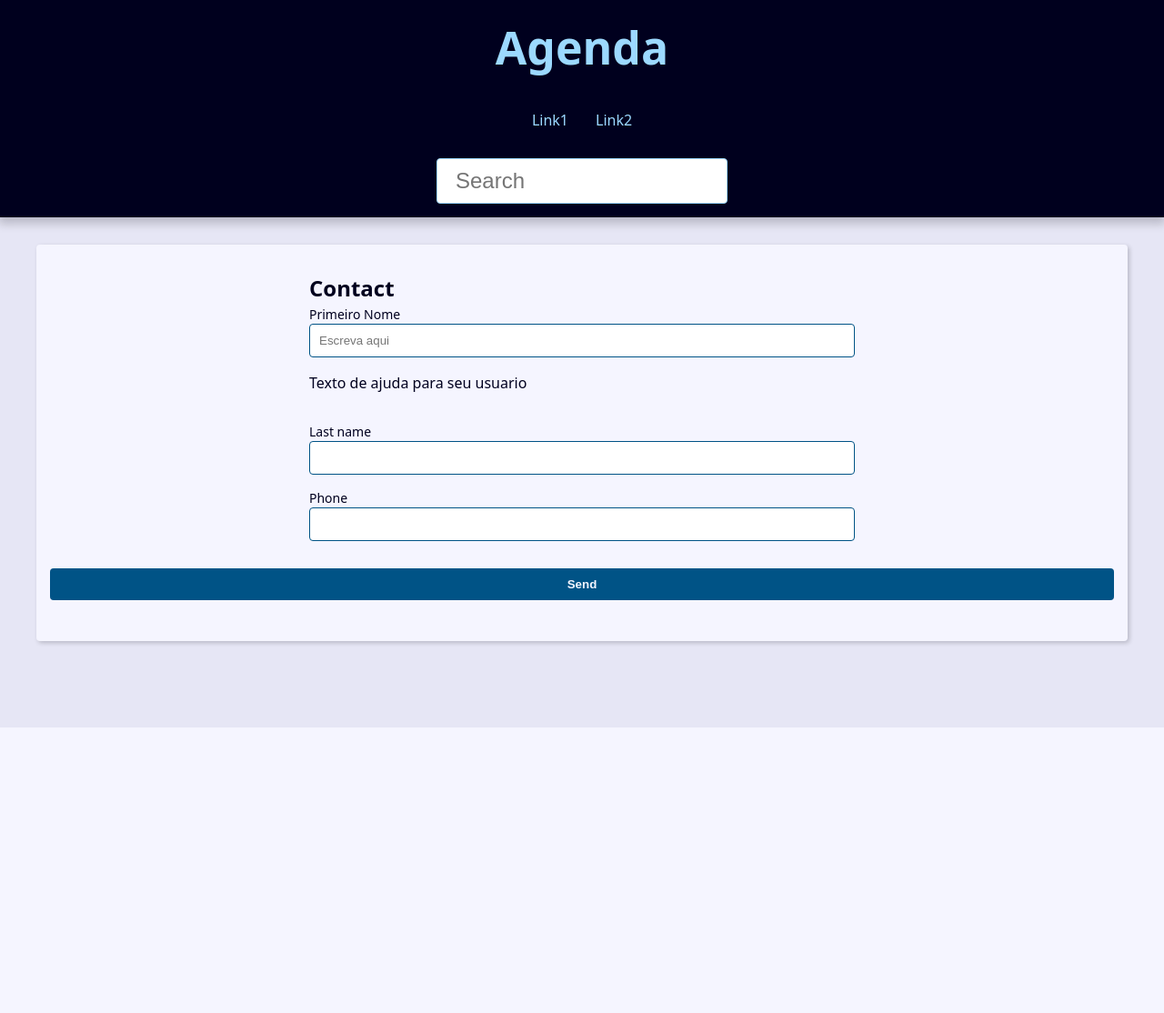
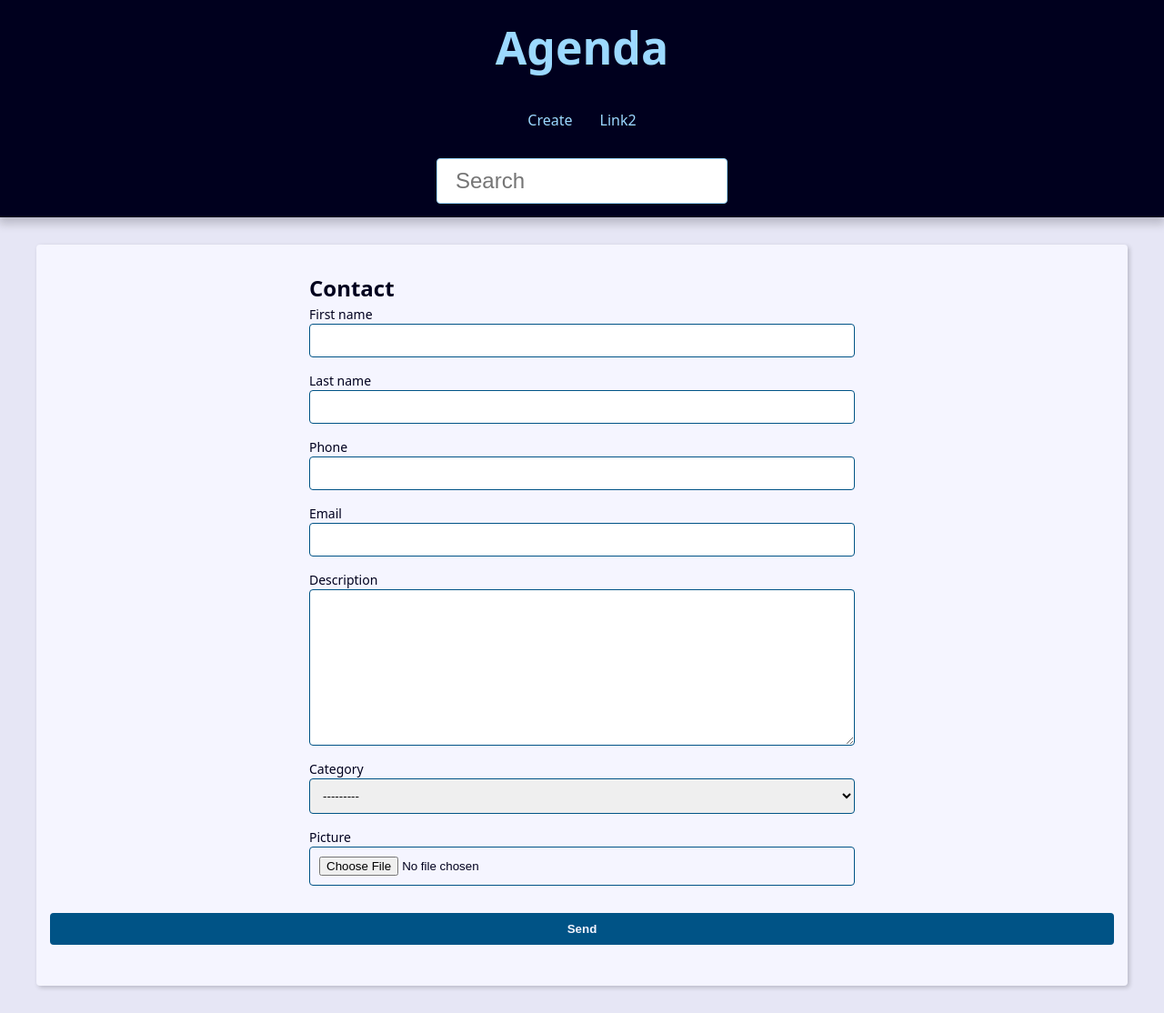
Before and after one commit to prazeresmath/projeto-agenda-django, a Django app: page /contact/create/ in a window 1280 px wide. Shown: the whole page at 91% size. Before the commit the page ends 800 px from the top, so only its background shows below. Run offline with Django 5.2, Linux system fonts and the light colour scheme; data that the repository does not hold is empty.

Commit message:
criação de metodos update e delete de usuarios

```diff
--- a/base_static/global/css/styles.css
+++ b/base_static/global/css/styles.css
@@ -312,3 +312,22 @@ svg {
   filter: brightness(80%);
   box-shadow: 0 0 5px var(--link-dark-color);
 }
+.contact-links {
+  margin-block: calc(var(--small-font-size) * 2);
+  display: flex;
+  align-items: center;
+  gap: 0 var(--spacing);
+}
+
+.btn-link {
+  font-size: var(--small-font-size);
+  text-decoration: none;
+  font-weight: bold;
+  padding: 1rem;
+  display: block;
+  line-height: var(--small-font-size);
+}
+
+.btn-delete {
+  background: tomato;
+}
--- a/base_templates/global/partials/_header.html
+++ b/base_templates/global/partials/_header.html
@@ -8,8 +8,8 @@
     <nav class="menu">
       <ul class="menu-list">
         <li class="menu-item">
-          <a href="" class="menu-link">
-            Link1
+          <a href="{% url "contact:create" %}" class="menu-link">
+            Create
           </a>
         </li>
         <li class="menu-item">
--- a/contact/forms.py
+++ b/contact/forms.py
@@ -3,36 +3,21 @@ from django.core.exceptions import ValidationError
 from . import models
 
 class ContactForm(forms.ModelForm):
-    first_name = forms.CharField(
-        widget=forms.TextInput(
+    picture = forms.ImageField(
+        widget=forms.FileInput(
             attrs={
-                'class': 'classe-a classe-b',
-                'placeholder': 'Escreva aqui',
+                'accept': 'image/*',
             }
-        ),
-        label='Primeiro Nome',
-        help_text='Texto de ajuda para seu usuario',
+        )
     )
-    def __init__(self, *args, **kwargs):
-        super().__init__(*args, **kwargs)
-
-        # self.fields['first_name'].widget.attrs.update({
-        #     'class': 'classe-a classe-b',
-        #     'placeholder': 'Escreva aqui',
-        # })
     class Meta:
         model = models.Contact
         fields = (
             'first_name', 'last_name', 'phone',
+            'email', 'description', 'category',
+            'picture',
         )
-        # widgets = {
-        #     'first_name': forms.TextInput(
-        #         attrs={
-        #             'class': 'classe-a classe-b',
-        #             'placeholder': 'Escreva aqui',
-        #         }
-        #     )
-        # }
+
 
     def clean(self):
         cleaned_data = self.cleaned_data
--- a/contact/templates/contact/create.html
+++ b/contact/templates/contact/create.html
@@ -6,7 +6,7 @@
     <h2>Contact</h2>
 
     <form
-      action="{% url "contact:create" %}"
+      action="{{ form_action }}"
       method="POST"
       enctype="multipart/form-data"
     >
@@ -23,6 +23,11 @@
         <p class="help_text">{{ field.help_text }}</p>
       {% endif %}
     </div>
+    {% if field.name == 'picture' and field.value.url %}
+    <div class="form-group">
+      <img src="{{ field.value.url }}" alt="">
+    </div>
+  {% endif %}
   {% endfor %}
 </div>
 
--- a/contact/urls.py
+++ b/contact/urls.py
@@ -11,4 +11,7 @@ urlpatterns = [
     # contact (CRUD)
     path('contact/<int:contact_id>/', views.contact, name='contact'),
     path('contact/create/', views.create, name='create'),
+    path('contact/<int:contact_id>/update/', views.update, name='update'),
+    path('contact/<int:contact_id>/delete/', views.delete, name='delete'),
+
 ]
--- a/contact/views/contact_forms.py
+++ b/contact/views/contact_forms.py
@@ -2,22 +2,76 @@ from django.core.paginator import Paginator
 from django.db.models import Q
 from django.shortcuts import get_object_or_404, redirect, render
 from django import forms
+from django.urls import reverse
 
+import contact
 from contact.forms import ContactForm
 from contact.models import Contact
 
 def create(request):
+    form_action = reverse('contact:create')
     context = {
-        'form': ContactForm()
+        'form': ContactForm(),
+        'form_action': form_action
     }
 
     if request.method == 'POST':
+        form = ContactForm(request.POST, request.FILES)
+
         context = {
-            'form': ContactForm(request.POST)
+            'form': form,
+            'form_action': form_action
         }
+
+        if form.is_valid():
+            contact = form.save()
+            return redirect('contact:update', contact_id=contact.pk) # type: ignore
 
     return render(
         request,
         'contact/create.html',
         context
     )
+
+def update(request, contact_id):
+    contact = get_object_or_404(Contact, pk=contact_id, show=True)
+    form_action = reverse('contact:update', args=(contact_id,))
+    context = {
+        'form': ContactForm(instance=contact),
+        'form_action': form_action
+    }
+
+    if request.method == 'POST':
+        form = ContactForm(request.POST, request.FILES, instance=contact)
+
+        context = {
+            'form': form,
+            'form_action': form_action
+        }
+
+        if form.is_valid():
+            form.save()
+            return redirect('contact:update', contact_id=contact.pk)
+
+    return render(
+        request,
+        'contact/create.html',
+        context
+    )
+
+def delete(request, contact_id):
+    contact = get_object_or_404(Contact, pk=contact_id, show=True)
+    confirmation = request.POST.get('confirmation', 'no')
+
+    if confirmation == 'yes':
+        contact.delete()
+        return redirect('contact:index')
+
+    return render(
+        request,
+        'contact/contact.html',
+        {
+            'contact': contact,
+            'confirmation': confirmation,
+        }
+    )
```
Also changed, not shown: contact/templates/contact/contact.html (+21 -0 lines), pictures/2024/07/pexels-dilara-atik-1476226289-26861260_0BA7LeC.jpg (added), pictures/2024/07/pexels-nam-day-1382824483-26088418.jpg (added).
